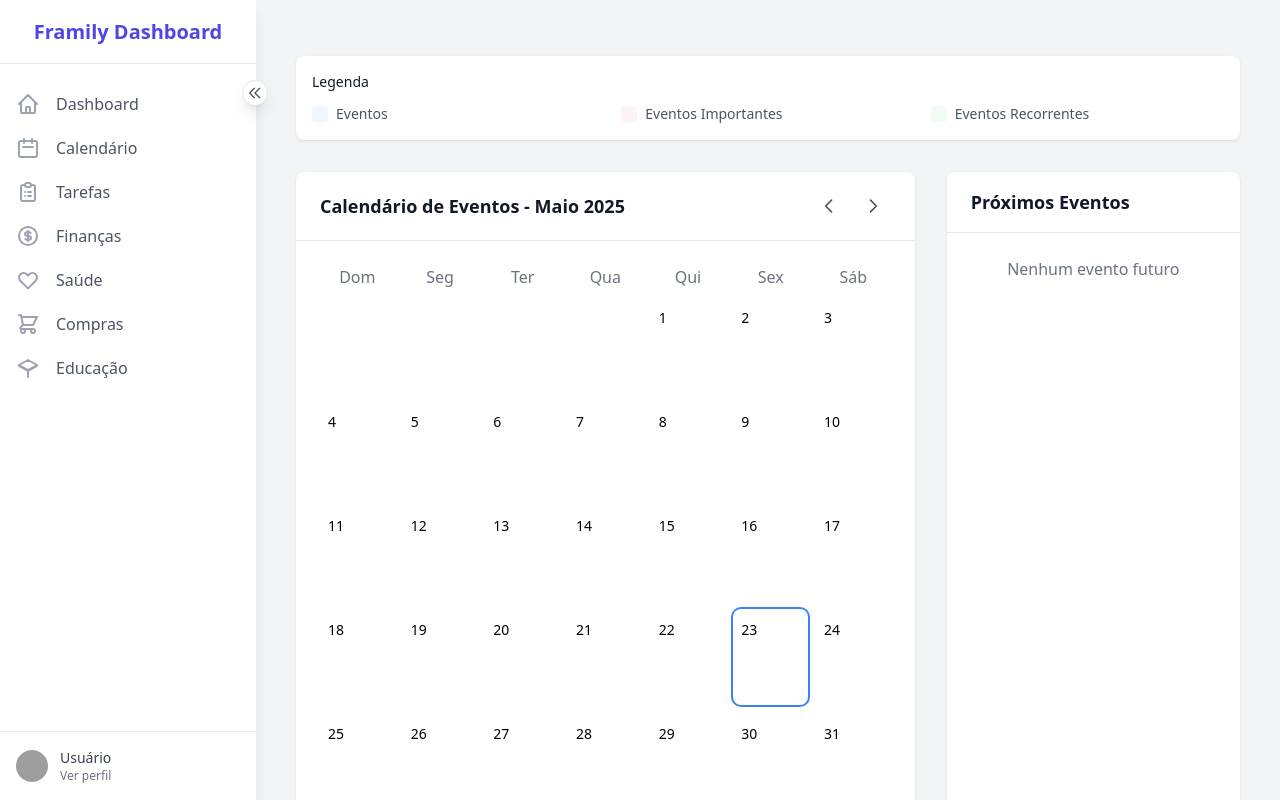
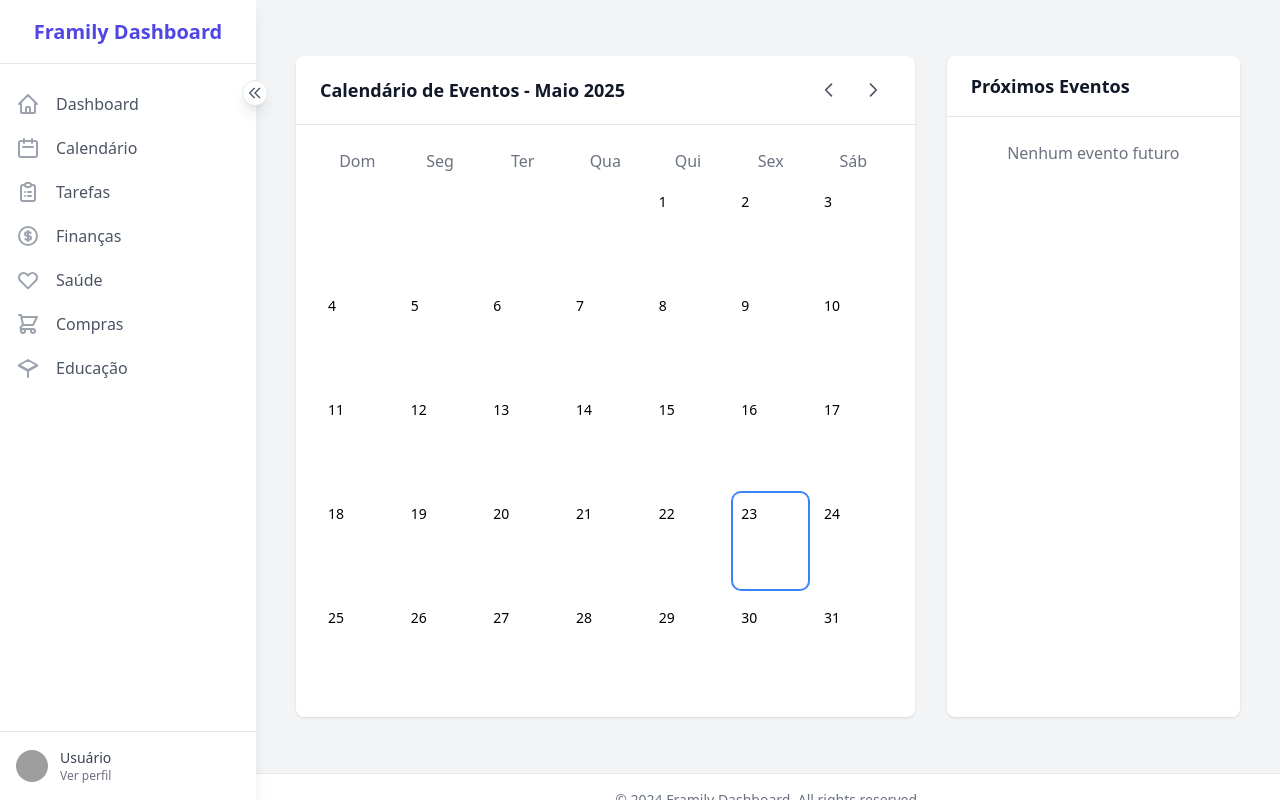
Before and after one commit to igorhaf/framily, a FastAPI app: page /calendar in a window 1280 px wide. Run offline with FastAPI, Linux system fonts and the light colour scheme; data that the repository does not hold is empty; some libraries are stand-ins or nearby versions; grey boxes are pictures that could not be loaded.

Commit message:
retirando ará de legendas acima do calendário

```diff
--- a/templates/calendar.html
+++ b/templates/calendar.html
@@ -16,25 +16,6 @@
 
     <!-- Dashboard Content -->
     <div id="dashboard-content" class="hidden">
-        <!-- Legenda -->
-        <div class="bg-white rounded-lg shadow p-4 mb-8">
-            <h4 class="text-sm font-medium text-gray-900 mb-3">Legenda</h4>
-            <div class="grid grid-cols-3 gap-4">
-                <div class="flex items-center">
-                    <div class="w-4 h-4 bg-blue-50 rounded mr-2"></div>
-                    <span class="text-sm text-gray-600">Eventos</span>
-                </div>
-                <div class="flex items-center">
-                    <div class="w-4 h-4 bg-red-50 rounded mr-2"></div>
-                    <span class="text-sm text-gray-600">Eventos Importantes</span>
-                </div>
-                <div class="flex items-center">
-                    <div class="w-4 h-4 bg-green-50 rounded mr-2"></div>
-                    <span class="text-sm text-gray-600">Eventos Recorrentes</span>
-                </div>
-            </div>
-        </div>
-
         <!-- Layout Principal -->
         <div class="grid grid-cols-3 gap-8">
             <!-- Calendário (2/3) -->
```
Also changed, not shown: templates/education.html (+0 -18 lines).
